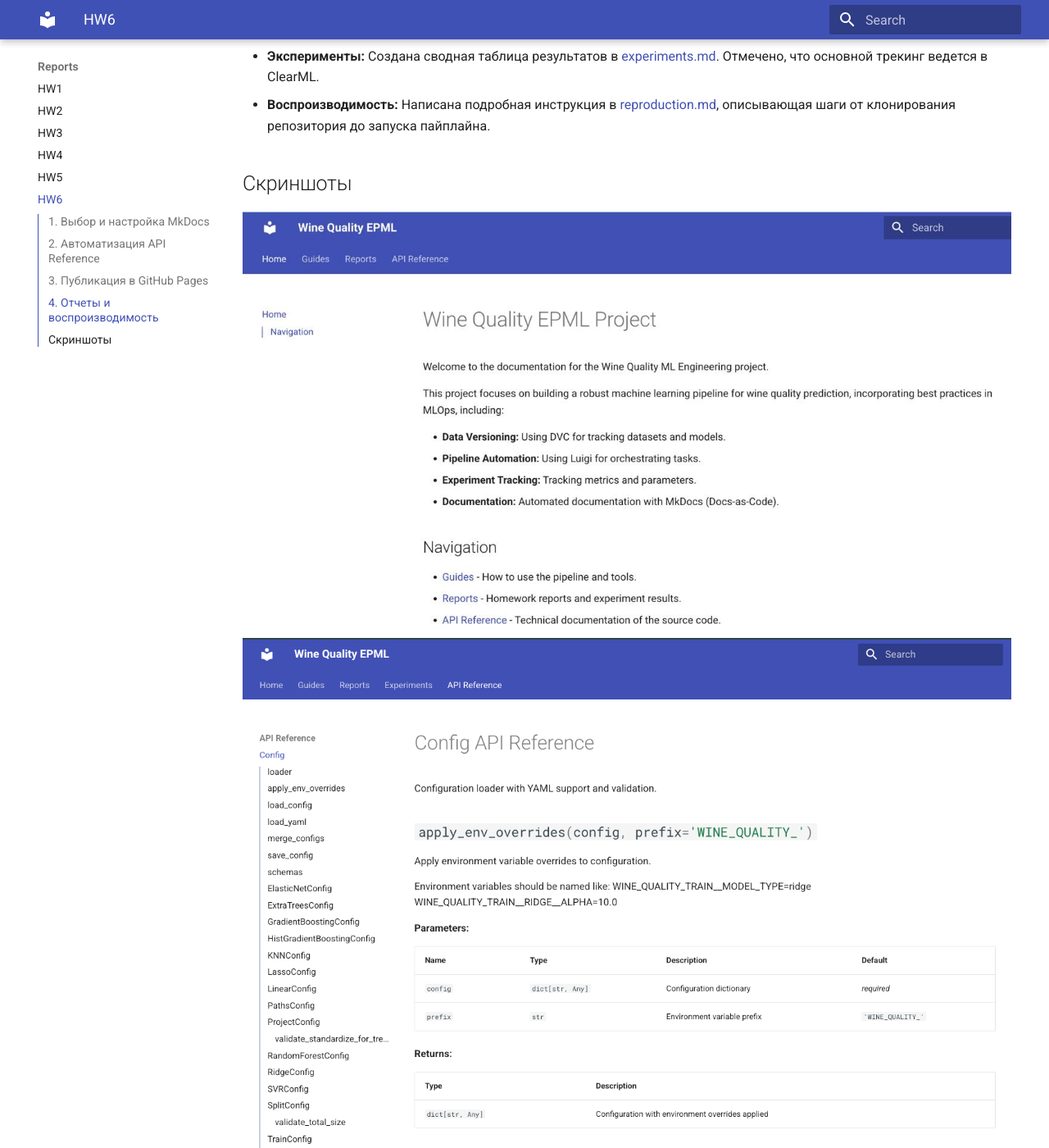
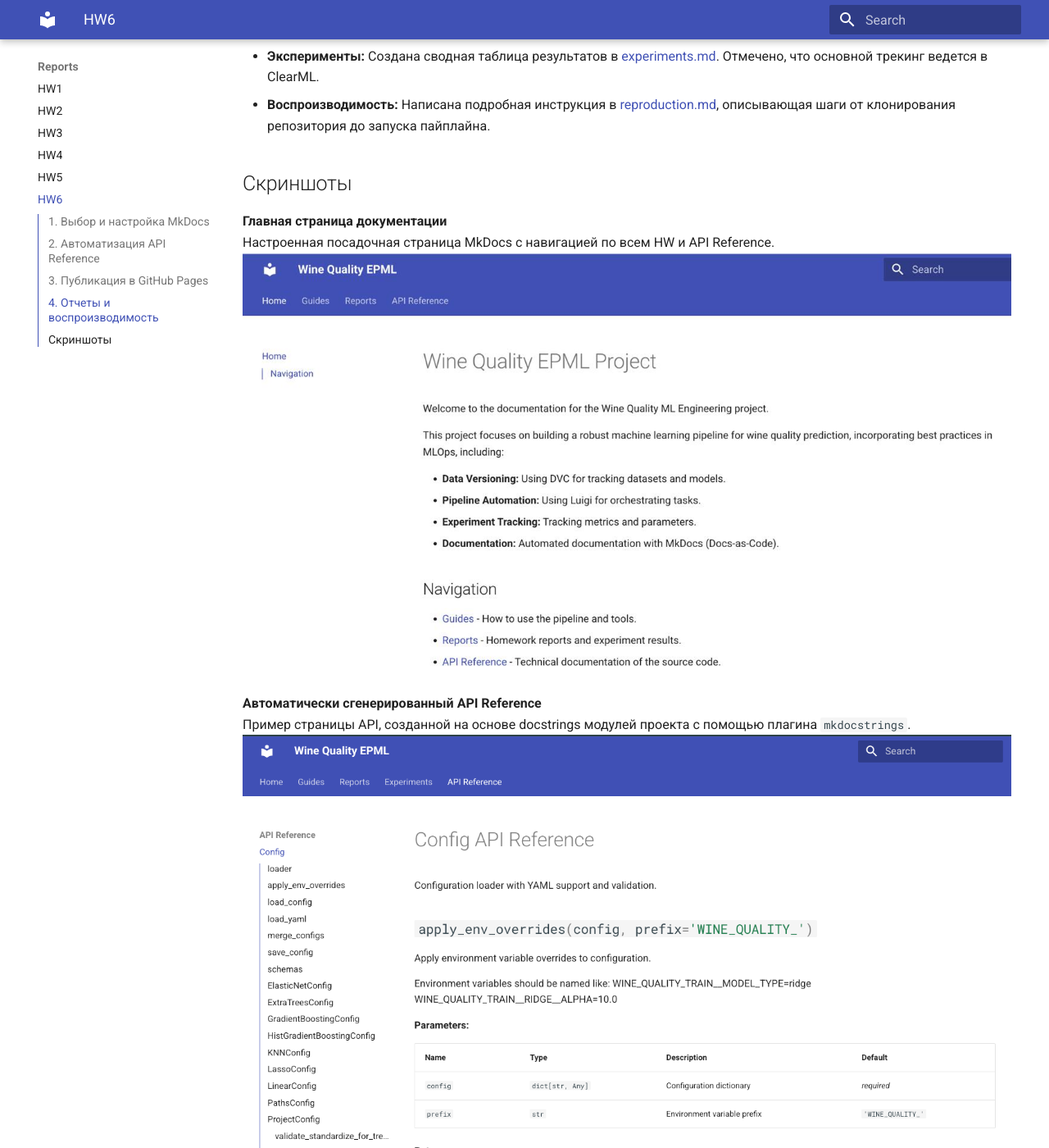
Before and after one commit to AlekseiSDev/aith_epml, an MkDocs documentation site: the page built from docs/hw_6/hw6_autodocs_report.md, in a window 1280 px wide and 1400 px high, scrolled down 1166 px. Shown: the whole window at 82% size. Built offline with MkDocs 1.6.1 and Material for MkDocs 9.7.7, drawn with Linux system fonts in a browser that asks for light colours; some of the changed text lies outside the part shown.

Commit message:
fixed screens in report v2

```diff
--- a/docs/hw_6/hw6_autodocs_report.md
+++ b/docs/hw_6/hw6_autodocs_report.md
@@ -36,6 +36,15 @@
 - **Воспроизводимость:** Написана подробная инструкция в [reproduction.md](reproduction.md), описывающая шаги от клонирования репозитория до запуска пайплайна.
 
 ## Скриншоты
+
+**Главная страница документации**
+Настроенная посадочная страница MkDocs с навигацией по всем HW и API Reference.
 ![Главная страница документации](hw6_1.jpg)
+
+**Автоматически сгенерированный API Reference**
+Пример страницы API, созданной на основе docstrings модулей проекта с помощью плагина `mkdocstrings`.
 ![Автоматически сгенерированный API Reference](hw6_2.png)
+
+**Процесс публикации через GitHub Actions**
+Успешное выполнение CI/CD пайплайна (сборка и деплой) при пуше изменений.
 ![Процесс публикации через GitHub Actions](hw6_3.png)
```
Also changed, not shown: docs/hw_6/screen.jpg (deleted).
